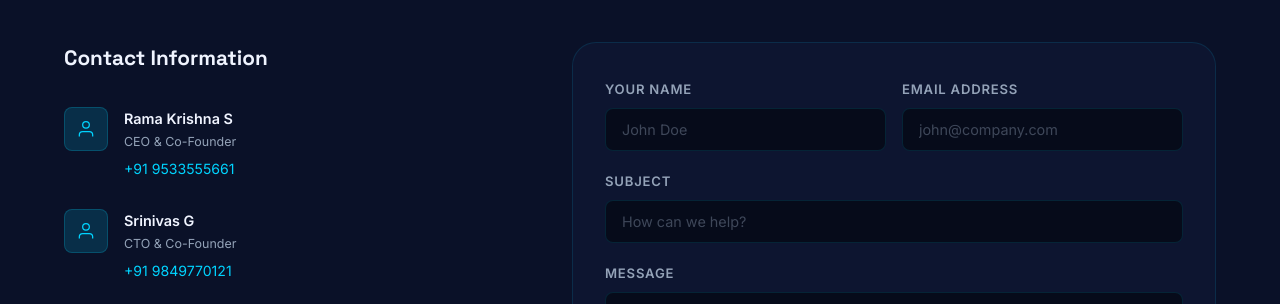
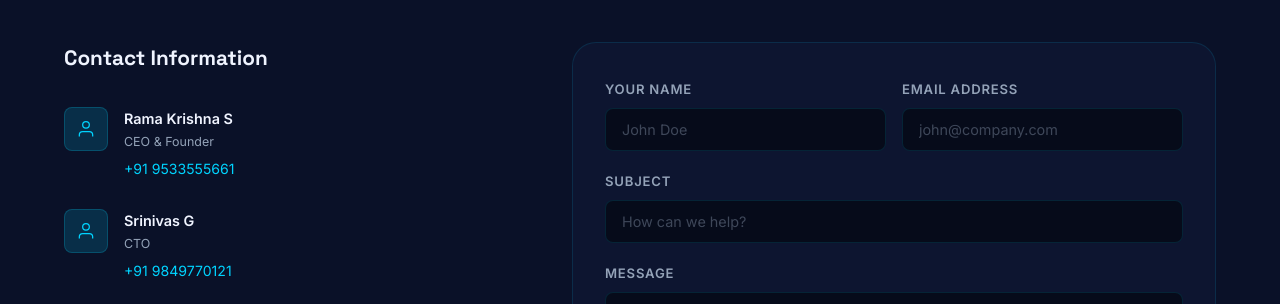
Before and after one commit to zentrixaisoftsolutions-org/ZentrixWebsite, a plain HTML site: page index.html in a window 1280 px wide. Shown: the part 4040-4344 px from the top of the page. Drawn offline with Linux system fonts and the light colour scheme.

Commit message:
update
update

```diff
--- a/index.html
+++ b/index.html
@@ -329,7 +329,7 @@
             </div>
             <div>
               <div class="contact-name">Rama Krishna S</div>
-              <div class="contact-role">CEO &amp; Co-Founder</div>
+              <div class="contact-role">CEO &amp; Founder</div>
               <a href="tel:+919533555661" class="contact-value">+91 9533555661</a>
             </div>
           </div>
@@ -340,7 +340,7 @@
             </div>
             <div>
               <div class="contact-name">Srinivas G</div>
-              <div class="contact-role">CTO &amp; Co-Founder</div>
+              <div class="contact-role">CTO</div>
               <a href="tel:+919849770121" class="contact-value">+91 9849770121</a>
             </div>
           </div>
```
